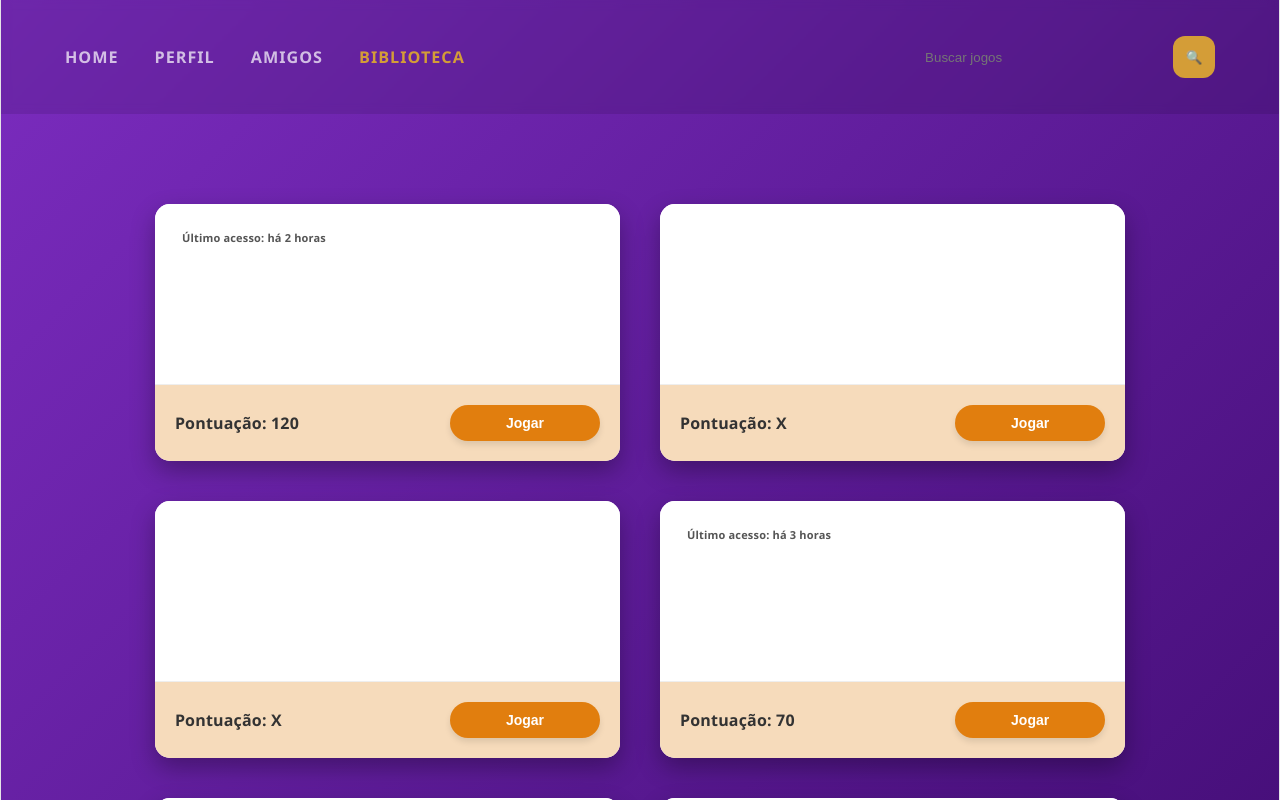
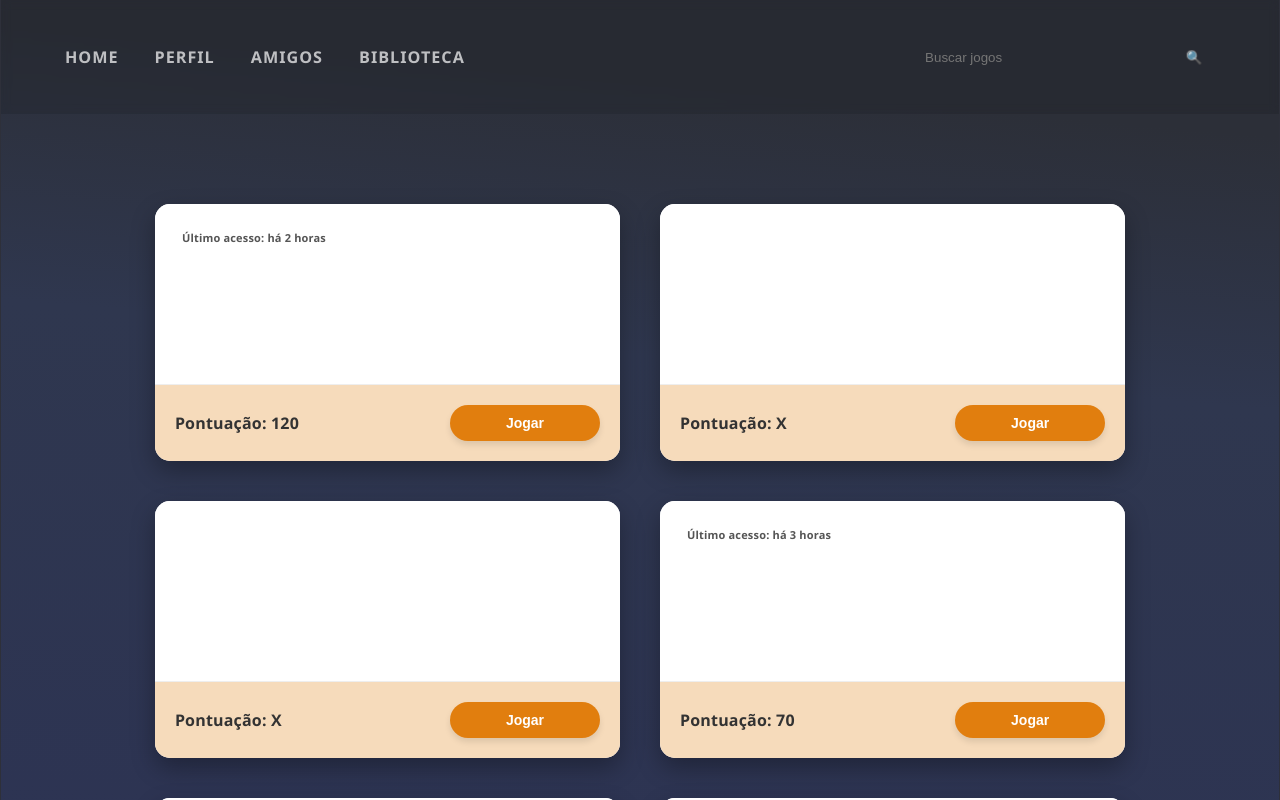
Before and after one commit to marceloareas/Ludica, a React (Vite) app in the folder front-end/: page /games in a window 1280 px wide. Shown: the top 800 px of the page. Built offline with nearby package versions, Linux system fonts and the light colour scheme.

Commit message:
Altera css

```diff
--- a/front-end/src/App.css
+++ b/front-end/src/App.css
@@ -32,3 +32,30 @@
     gap: 18px;
   }
 }
+
+
+
+:root {
+  --text: #9ca3af;
+  --text-h: #f3f4f6;
+
+  --bg: linear-gradient(
+    185deg,
+    #2c2f38 10%,
+    #2f374f 30%,
+    #2b3156 100%
+  );
+
+  --border: #2e303a;
+  --code-bg: #1f2028;
+
+  --accent: #c084fc;
+  --accent-bg: rgba(192, 132, 252, 0.15);
+  --accent-border: rgba(192, 132, 252, 0.5);
+  --white: #ffffff;
+  --social-bg: rgba(47, 48, 58, 0.5);
+
+  --shadow:
+    rgba(101, 92, 92, 0.4) 0 10px 15px -3px,
+    rgba(0, 0, 0, 0.25) 0 4px 6px -2px;
+}
--- a/front-end/src/index.css
+++ b/front-end/src/index.css
@@ -38,8 +38,8 @@
     --bg: linear-gradient(
       185deg,
       #2c2f38 10%,
-      #2d313d 30%,
-      #1a1b22 100%
+      #2f374f 30%,
+      #2b3156 100%
     );
 
     --border: #2e303a;
--- a/front-end/src/pages/Games/Games.jsx
+++ b/front-end/src/pages/Games/Games.jsx
@@ -1,5 +1,5 @@
 import { Header, Footer } from '../Home/Home'
-import './games.css'
+import './Games.css'
 
 // Dados fictícios por enquanto
 const bibliotecaDeJogos = [
--- a/front-end/src/pages/Home/Home.css
+++ b/front-end/src/pages/Home/Home.css
@@ -1,12 +1,26 @@
 /* Variáveis de Cores para manter a consistência com o Login */
 :root {
-  --bg-gradient: linear-gradient(135deg, #7b2cbf, #3c096c);
-  --glass-bg: rgba(255, 255, 255, 0.1);
-  --glass-border: rgba(255, 255, 255, 0.2);
-  --accent-orange: #d49d37;
-  --accent-orange-hover: #f1b44c;
-  --white: #ffffff;
-  --black-footer: #0a0a0a;
+  --text: #9ca3af;
+  --text-h: #f3f4f6;
+
+  --bg: linear-gradient(
+    185deg,
+    #2c2f38 10%,
+    #2f374f 30%,
+    #2b3156 100%
+  );
+
+  --border: #2e303a;
+  --code-bg: #1f2028;
+
+  --accent: #c084fc;
+  --accent-bg: rgba(192, 132, 252, 0.15);
+  --accent-border: rgba(192, 132, 252, 0.5);
+  --social-bg: rgba(47, 48, 58, 0.5);
+
+  --shadow:
+    rgba(101, 92, 92, 0.4) 0 10px 15px -3px,
+    rgba(0, 0, 0, 0.25) 0 4px 6px -2px;
 }
 
 /* Base da Página */
--- a/front-end/src/pages/Home/Home.jsx
+++ b/front-end/src/pages/Home/Home.jsx
@@ -8,7 +8,7 @@ export function Header({ activePage }) {
         <Link to="/home" className={`nav-item ${activePage === 'home' ? 'active' : ''}`}>HOME</Link>
         <Link to="/perfil" className={`nav-item ${activePage === 'perfil' ? 'active' : ''}`}>PERFIL</Link>
         <Link to="/amigos" className={`nav-item ${activePage === 'amigos' ? 'active' : ''}`}>AMIGOS</Link>
-        <Link to="/biblioteca" className={`nav-item ${activePage === 'biblioteca' ? 'active' : ''}`}>BIBLIOTECA</Link>
+        <Link to="/biblioteca" className={`nav-item ${activePage === 'games' ? 'active' : ''}`}>BIBLIOTECA</Link>
       </nav>
 
       <div className="search-container">
--- a/front-end/src/pages/Login/Login.jsx
+++ b/front-end/src/pages/Login/Login.jsx
@@ -1,20 +1,27 @@
 import { useState, useEffect } from 'react'
 import { useNavigate } from "react-router-dom";
-import './styles.css'
+import './Login.css'
 
 function Input() {
-  const [isLogin, setIsLogin] = useState(false)
+  const [goToRegister, setGoToRegister] = useState(false);
+  const [goToHome, setGoToHome] = useState(false);
   const navigate = useNavigate();
 
   useEffect(() => {
-    if (isLogin) {
+    if (goToRegister) {
       navigate("/register");
     }
-  }, [isLogin, navigate]);
+    if (goToHome) {
+      navigate("/home");
+    }
+  }, [goToRegister, goToHome, navigate]);
 
   function handleSubmit(e) {
     e.preventDefault();
-    setIsLogin(true);
+    setGoToHome(true);
+  }
+  function handleGoRegister() {
+    setGoToRegister(true);
   }
 
   return (
@@ -35,7 +42,7 @@ function Input() {
         <button className="enter-login">Entrar</button>
       </form>
 
-      <p onClick={() => setIsLogin(!isLogin)} style={{ cursor: 'pointer' }}>
+      <p onClick={handleGoRegister} style={{ cursor: 'pointer' }}>
         Não tem conta? <span className="other-way-enter">Criar uma</span>
       </p>
 
--- a/front-end/src/pages/Login/styles.css
+++ b/front-end/src/pages/Login/login.css
@@ -1,5 +1,31 @@
+
+:root {
+  --text: #9ca3af;
+  --text-h: #f3f4f6;
+
+  --bg: linear-gradient(
+    185deg,
+    #2c2f38 10%,
+    #2f374f 30%,
+    #2b3156 100%
+  );
+
+  --border: #2e303a;
+  --code-bg: #1f2028;
+
+  --accent: #c084fc;
+  --accent-bg: rgba(192, 132, 252, 0.15);
+  --accent-border: rgba(192, 132, 252, 0.5);
+  --white: #ffffff;
+  --social-bg: rgba(47, 48, 58, 0.5);
+
+  --shadow:
+    rgba(101, 92, 92, 0.4) 0 10px 15px -3px,
+    rgba(0, 0, 0, 0.25) 0 4px 6px -2px;
+}
+
 .h1-text-main {
-  margin-top: -50px;
+  margin-top: 200px;
 }
 
 .container {
--- a/front-end/src/pages/Register/index.jsx
+++ b/front-end/src/pages/Register/index.jsx
@@ -1,6 +1,6 @@
 import { useState, useEffect } from 'react'
 import { useNavigate } from "react-router-dom";
-import './styles.css'
+import './register.module.css'
 
 function Input() {
   const [isLogin, setIsLogin] = useState(false)
--- a/front-end/src/pages/Register/styles.css
+++ b/front-end/src/pages/Register/register.module.css
@@ -1,5 +1,5 @@
 .h1-text-main {
-  margin-top: -50px;
+  margin-top: 20px;
 }
 
 .container {
```
Also changed, not shown: 2 other files (tests, documents, lock files or other folders).
